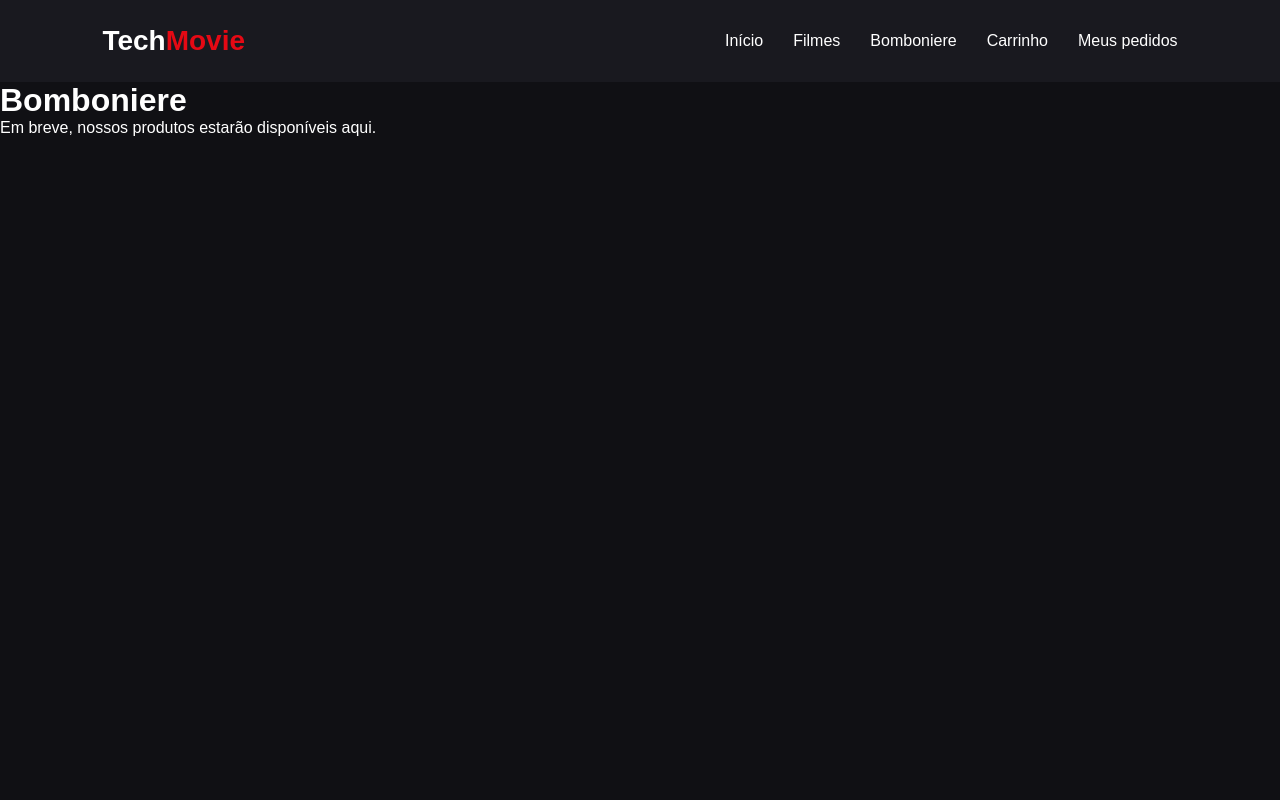
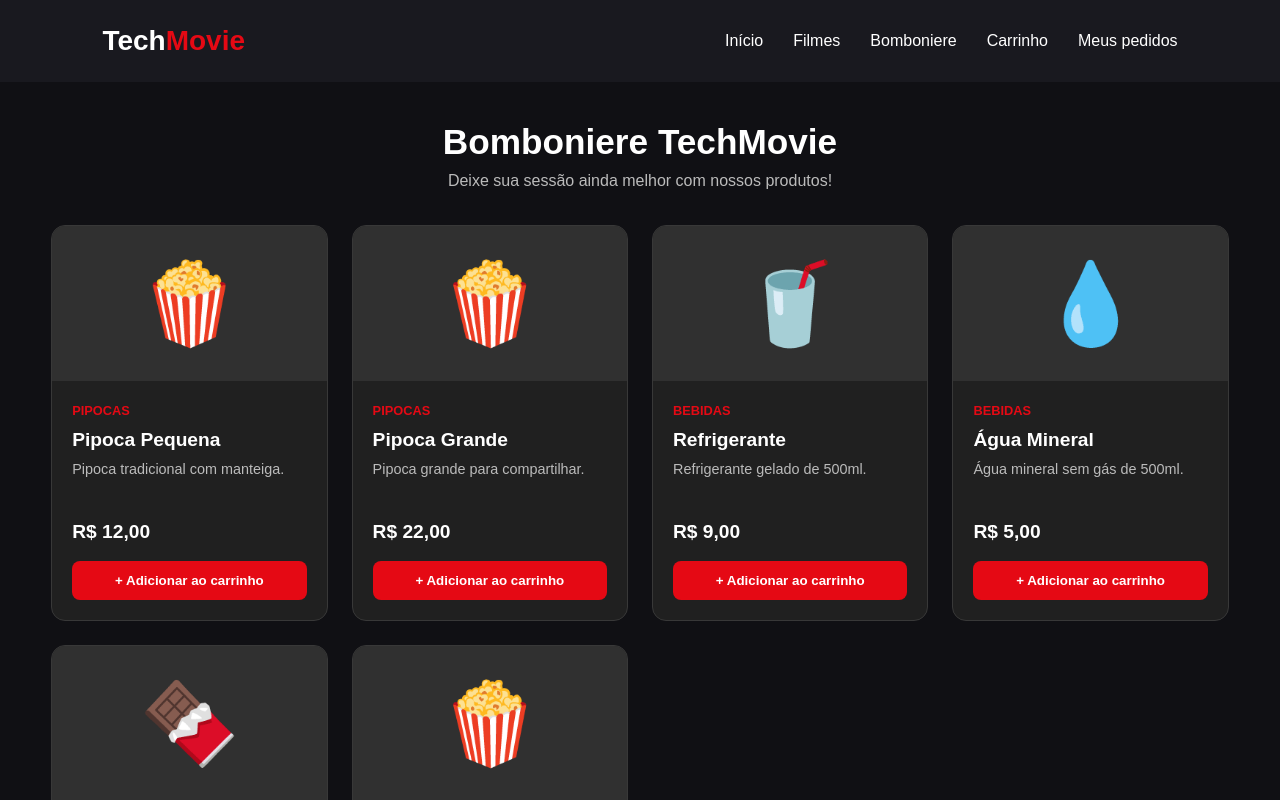
Before and after one commit to LuizBotta/TechMovie, a React (Vite) app: page /bomboniere in a window 1280 px wide. Shown: the top 800 px of the page. Built offline with nearby package versions, Linux system fonts and the light colour scheme.

Commit message:
Implementa produtos da bomboniere

```diff
--- /dev/null
+++ b/src/components/CardProduto.jsx
@@ -0,0 +1,36 @@
+function CardProduto({ produto, onAdicionar }) {
+  return (
+    <article className="produto-card">
+      <section className="produto-imagem">
+        <span>{produto.emoji}</span>
+      </section>
+
+      <section className="produto-info">
+        <span className="produto-categoria">
+          {produto.categoria}
+        </span>
+
+        <h2>{produto.nome}</h2>
+
+        <p>{produto.descricao}</p>
+
+        <strong>
+          {produto.preco.toLocaleString("pt-BR", {
+            style: "currency",
+            currency: "BRL"
+          })}
+        </strong>
+
+        <button
+          type="button"
+          onClick={() => onAdicionar(produto)}
+          className="botao-adicionar"
+        >
+          + Adicionar ao carrinho
+        </button>
+      </section>
+    </article>
+  );
+}
+
+export default CardProduto;
--- /dev/null
+++ b/src/data/produtos.js
@@ -0,0 +1,52 @@
+const produtos = [
+  {
+    id: 1,
+    nome: "Pipoca Pequena",
+    descricao: "Pipoca tradicional com manteiga.",
+    preco: 12.00,
+    emoji: "🍿",
+    categoria: "Pipocas"
+  },
+  {
+    id: 2,
+    nome: "Pipoca Grande",
+    descricao: "Pipoca grande para compartilhar.",
+    preco: 22.00,
+    emoji: "🍿",
+    categoria: "Pipocas"
+  },
+  {
+    id: 3,
+    nome: "Refrigerante",
+    descricao: "Refrigerante gelado de 500ml.",
+    preco: 9.00,
+    emoji: "🥤",
+    categoria: "Bebidas"
+  },
+  {
+    id: 4,
+    nome: "Água Mineral",
+    descricao: "Água mineral sem gás de 500ml.",
+    preco: 5.00,
+    emoji: "💧",
+    categoria: "Bebidas"
+  },
+  {
+    id: 5,
+    nome: "Chocolate",
+    descricao: "Barra de chocolate ao leite.",
+    preco: 8.00,
+    emoji: "🍫",
+    categoria: "Doces"
+  },
+  {
+    id: 6,
+    nome: "Combo Cinema",
+    descricao: "Pipoca grande e dois refrigerantes.",
+    preco: 35.00,
+    emoji: "🍿",
+    categoria: "Combos"
+  }
+];
+
+export default produtos;
--- a/src/pages/Bomboniere.jsx
+++ b/src/pages/Bomboniere.jsx
@@ -1,8 +1,78 @@
+
+import { useState } from "react";
+import produtos from "../data/produtos";
+import CardProduto from "../components/CardProduto";
+import "../styles/bomboniere.css";
+
 function Bomboniere() {
+  const [aviso, setAviso] = useState("");
+
+  function adicionarAoCarrinho(produto) {
+    let carrinho = [];
+
+    try {
+      carrinho = JSON.parse(
+        localStorage.getItem("techmovie_carrinho") || "[]"
+      );
+
+      if (!Array.isArray(carrinho)) {
+        carrinho = [];
+      }
+    } catch {
+      carrinho = [];
+    }
+
+    const produtoExistente = carrinho.find(
+      (item) => item.id === produto.id
+    );
+
+    if (produtoExistente) {
+      carrinho = carrinho.map((item) =>
+        item.id === produto.id
+          ? { ...item, quantidade: item.quantidade + 1 }
+          : item
+      );
+    } else {
+      carrinho.push({
+        ...produto,
+        quantidade: 1
+      });
+    }
+
+    localStorage.setItem(
+      "techmovie_carrinho",
+      JSON.stringify(carrinho)
+    );
+
+    window.dispatchEvent(new Event("carrinhoAtualizado"));
+
+    setAviso(`${produto.nome} foi adicionado ao carrinho!`);
+  }
+
   return (
-    <main>
-      <h1>Bomboniere</h1>
-      <p>Em breve, nossos produtos estarão disponíveis aqui.</p>
+    <main className="bomboniere">
+      <section className="bomboniere-topo">
+        <h1>Bomboniere TechMovie</h1>
+        <p>
+          Deixe sua sessão ainda melhor com nossos produtos!
+        </p>
+      </section>
+
+      {aviso && (
+        <p className="aviso-carrinho" role="status">
+          {aviso}
+        </p>
+      )}
+
+      <section className="produtos-grid">
+        {produtos.map((produto) => (
+          <CardProduto
+            key={produto.id}
+            produto={produto}
+            onAdicionar={adicionarAoCarrinho}
+          />
+        ))}
+      </section>
     </main>
   );
 }
--- /dev/null
+++ b/src/styles/bomboniere.css
@@ -0,0 +1,105 @@
+
+.bomboniere {
+  width: min(1200px, 92%);
+  margin: 40px auto;
+  color: #fff;
+}
+
+.bomboniere-topo {
+  text-align: center;
+  margin-bottom: 35px;
+}
+
+.bomboniere-topo h1 {
+  font-size: 2.2rem;
+  margin-bottom: 10px;
+}
+
+.bomboniere-topo p {
+  color: #bbb;
+  font-size: 1rem;
+}
+
+.produtos-grid {
+  display: grid;
+  grid-template-columns: repeat(auto-fit, minmax(230px, 1fr));
+  gap: 24px;
+}
+
+.produto-card {
+  background: #202020;
+  border: 1px solid #383838;
+  border-radius: 14px;
+  overflow: hidden;
+  transition: transform 0.2s, border-color 0.2s;
+}
+
+.produto-card:hover {
+  transform: translateY(-5px);
+  border-color: #e50914;
+}
+
+.produto-imagem {
+  height: 155px;
+  display: flex;
+  align-items: center;
+  justify-content: center;
+  background: #303030;
+}
+
+.produto-imagem span {
+  font-size: 5rem;
+}
+
+.produto-info {
+  padding: 20px;
+}
+
+.produto-categoria {
+  color: #e50914;
+  font-size: 0.8rem;
+  font-weight: bold;
+  text-transform: uppercase;
+}
+
+.produto-info h2 {
+  margin: 10px 0;
+  font-size: 1.2rem;
+}
+
+.produto-info p {
+  color: #bbb;
+  min-height: 42px;
+  font-size: 0.9rem;
+}
+
+.produto-info strong {
+  display: block;
+  margin: 18px 0;
+  font-size: 1.2rem;
+}
+
+.botao-adicionar {
+  width: 100%;
+  padding: 12px;
+  border: none;
+  border-radius: 8px;
+  background: #e50914;
+  color: white;
+  font-weight: bold;
+  cursor: pointer;
+  transition: background 0.2s;
+}
+
+.botao-adicionar:hover {
+  background: #b80710;
+}
+
+.aviso-carrinho {
+  background: #183d25;
+  color: #9ef0b0;
+  padding: 12px;
+  border-radius: 8px;
+  text-align: center;
+  margin-bottom: 25px;
+}
```
